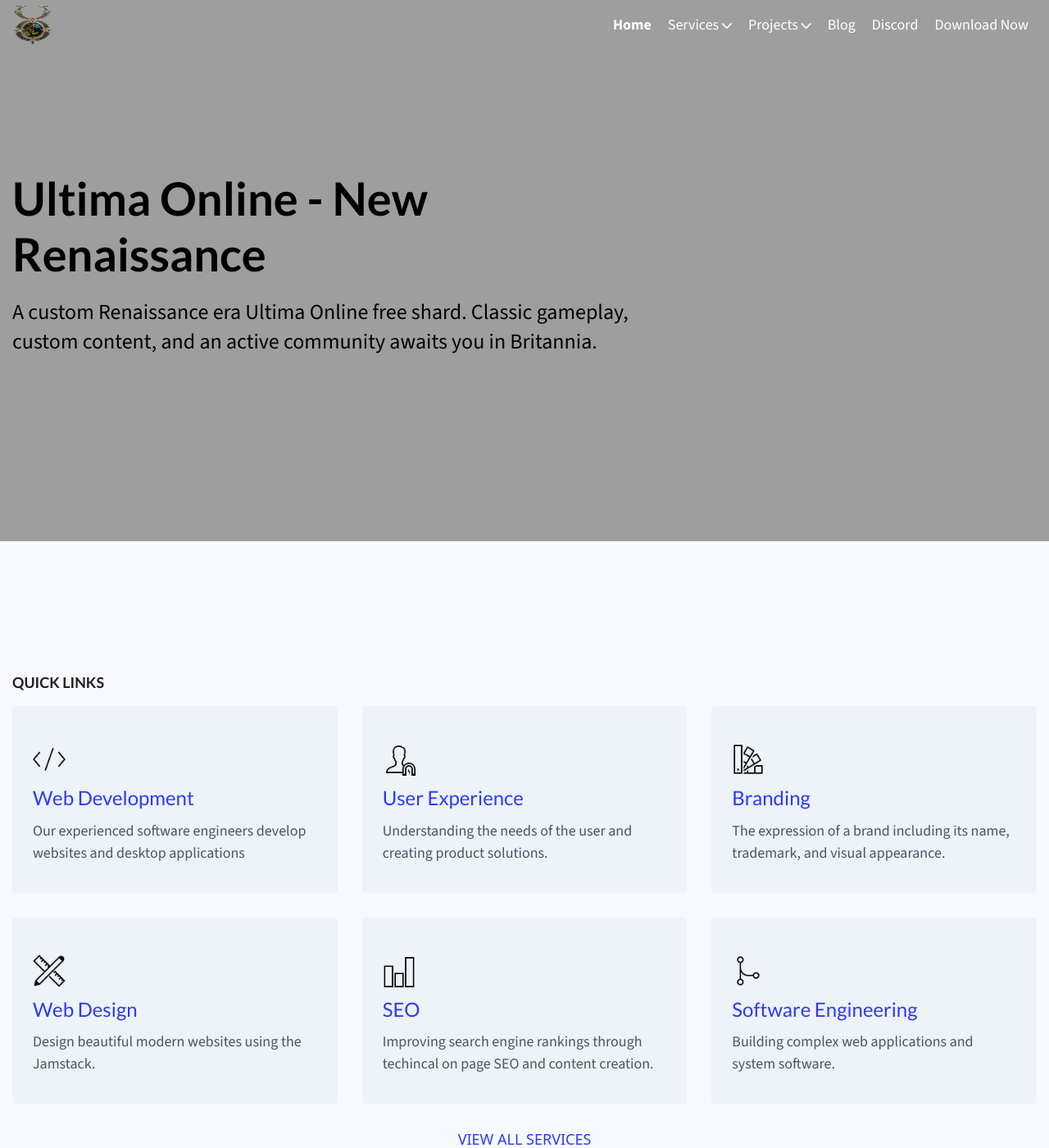
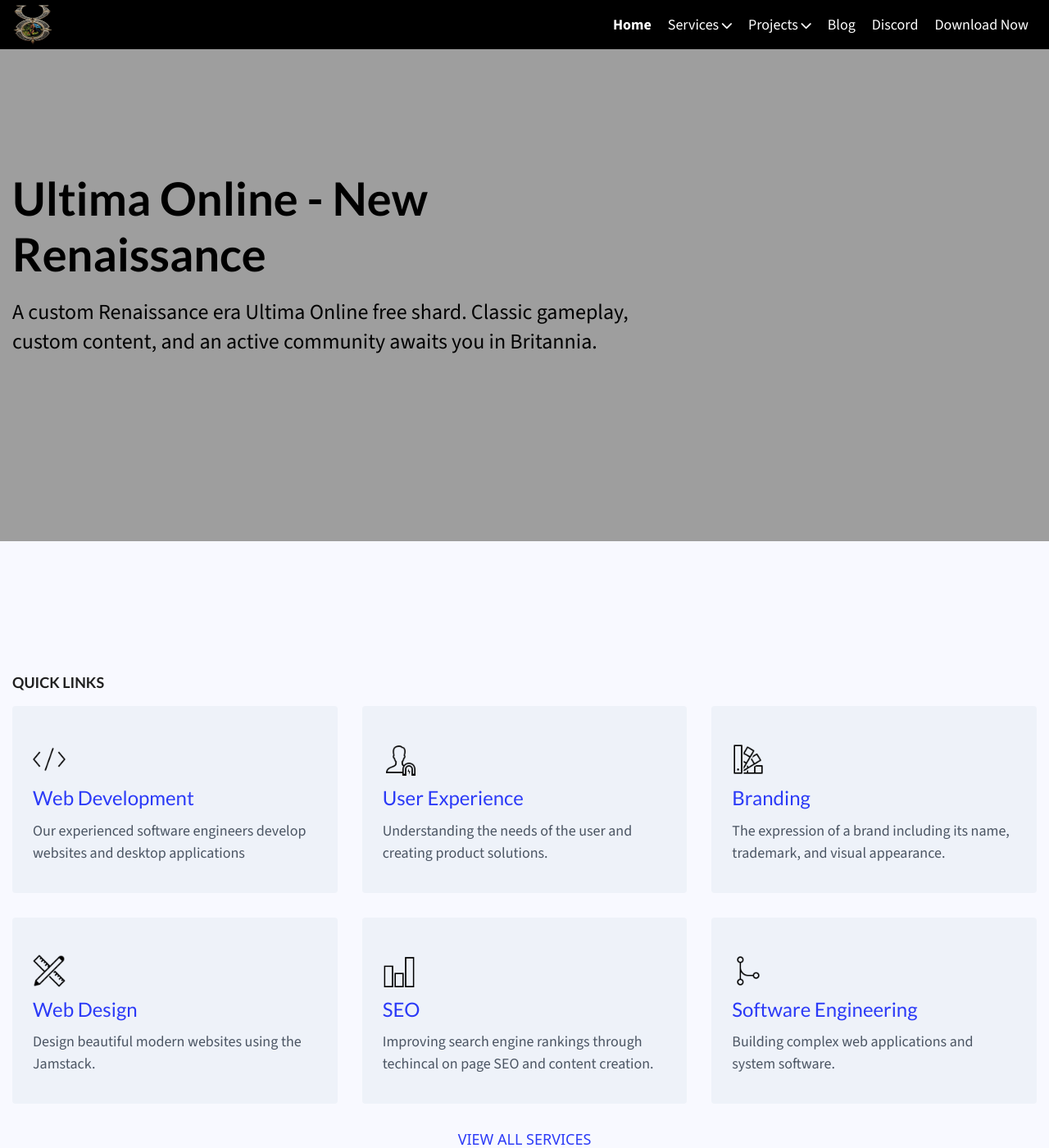
Before and after one commit to xzCad/new-renaissance-website, a Jekyll site: the page built from pages/home.md, in a window 1280 px wide and 1400 px high. Shown: the whole window at 82% size. Built offline with Jekyll 4.4.1, drawn with Linux system fonts in a browser that asks for light colours.

Commit message:
Update _header.scss

```diff
--- a/_sass/framework/zerostatic/_header.scss
+++ b/_sass/framework/zerostatic/_header.scss
@@ -2,6 +2,7 @@
   font-family: var(--font-family-header);
   font-size: var(--header-font-size);
   background-color: var(--color-base-bg);
+    background-color: #000000 !important; // Always black
   color: var(--color-header-text);
   .container {
     display: flex;
@@ -21,7 +22,7 @@
   width: 100%;
   top: 0;
   z-index: 10;
-  background-color: transparent !important;
+  background-color: #000000 !important; // Make transparent header black
   box-shadow: none !important;
   color: white;
   a {
```
